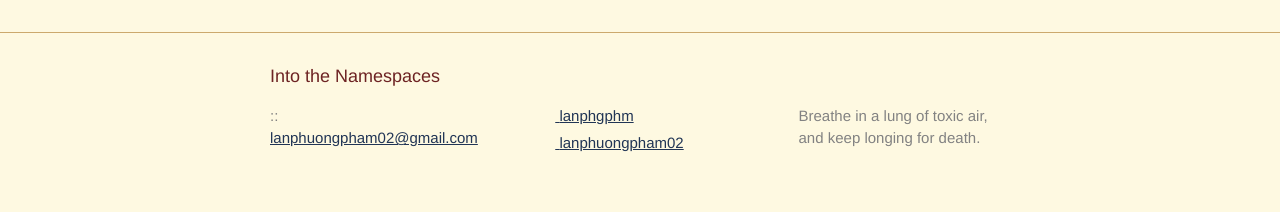
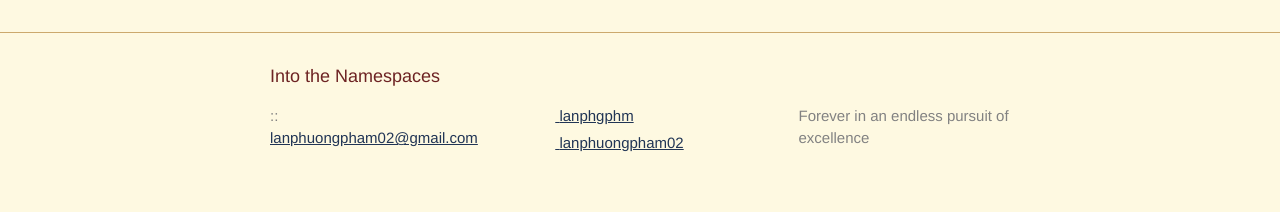
Before and after one commit to lanphgphm/lanphgphm.github.io, a Jekyll site: the page built from index.md, in a window 1280 px wide. Shown: the part 867-1079 px from the top of the page. Built offline with Jekyll 4.4.1, drawn with Linux system fonts in a browser that asks for light colours.

Commit message:
i have found it

```diff
--- a/_config.yml
+++ b/_config.yml
@@ -16,7 +16,7 @@
 title: Into the Namespaces
 email: lanphuongpham02@gmail.com
 description: >- # this means to ignore newlines until "baseurl:"
-  Breathe in a lung of toxic air, and keep longing for death.
+  Forever in an endless pursuit of excellence
 baseurl: '' # the subpath of your site, e.g. /blog
 url: 'https://lanphgphm.github.io/' # the base hostname & protocol for your site, e.g. http://example.com
 permalink: /:categories/:year/:month/:day/:title/
--- a/_layouts/default.html
+++ b/_layouts/default.html
@@ -46,7 +46,7 @@
 </div>
 
       <div class="footer-col footer-col-3">
-        <p>Breathe in a lung of toxic air, and keep longing for death.</p>
+        <p>Forever in an endless pursuit of excellence</p>
       </div>
     </div>
 
```
